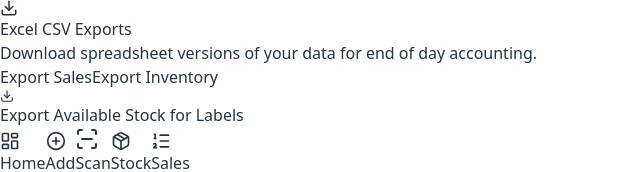
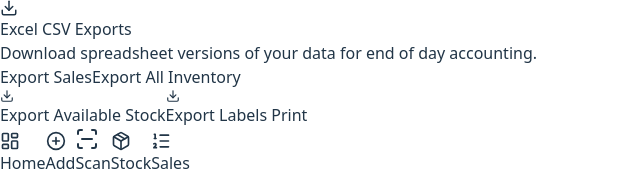
Before and after one commit to dakshay227/saree-pos, a React (Vite) app in the folder saree-pos/: page / in a window 1280 px wide. Shown: the part 695-867 px from the top of the page, without its empty margins (0-640 px from the left). Built offline with nearby package versions, Linux system fonts and the light colour scheme.

Commit message:
Sales group by id

```diff
--- a/saree-pos/src/App.jsx
+++ b/saree-pos/src/App.jsx
@@ -622,6 +622,17 @@ export default function App() {
     exportToCSV(labelData, 'Available_Labels_Print');
   };
 
+  const exportAvailableStockCSV = () => {
+    const availableSarees = sarees.filter(s => s.status === 'available');
+
+    if (availableSarees.length === 0) {
+      showNotification('No available items to export!', 'error');
+      return;
+    }
+
+    exportToCSV(availableSarees, 'Available_Inventory');
+  };
+
   // --- UI RENDER FUNCTIONS ---
 
   const renderDashboardView = () => {
@@ -752,13 +763,18 @@ export default function App() {
                 Export Sales
               </button>
               <button onClick={() => exportToCSV(sarees, 'Inventory_Master')} className="flex-1 bg-blue-50 text-blue-800 border border-blue-300 font-semibold py-2 rounded-lg hover:bg-blue-100 transition-colors text-xs">
-                Export Inventory
+                Export All Inventory
               </button>
             </div>
-            {/* Added Print Label Export Button */}
-            <button onClick={exportAvailableLabelsCSV} className="w-full bg-indigo-50 text-indigo-800 border border-indigo-300 font-semibold py-2 rounded-lg hover:bg-indigo-100 transition-colors text-xs flex justify-center items-center gap-2">
-              <Download size={14} /> Export Available Stock for Labels
-            </button>
+            <div className="flex gap-2">
+               <button onClick={exportAvailableStockCSV} className="flex-1 bg-teal-50 text-teal-800 border border-teal-300 font-semibold py-2 rounded-lg hover:bg-teal-100 transition-colors text-xs flex justify-center items-center gap-2">
+                 <Download size={14} /> Export Available Stock
+               </button>
+               {/* Added Print Label Export Button */}
+               <button onClick={exportAvailableLabelsCSV} className="flex-1 bg-indigo-50 text-indigo-800 border border-indigo-300 font-semibold py-2 rounded-lg hover:bg-indigo-100 transition-colors text-xs flex justify-center items-center gap-2">
+                 <Download size={14} /> Export Labels Print
+               </button>
+            </div>
           </div>
         </div>
       </div>
```
